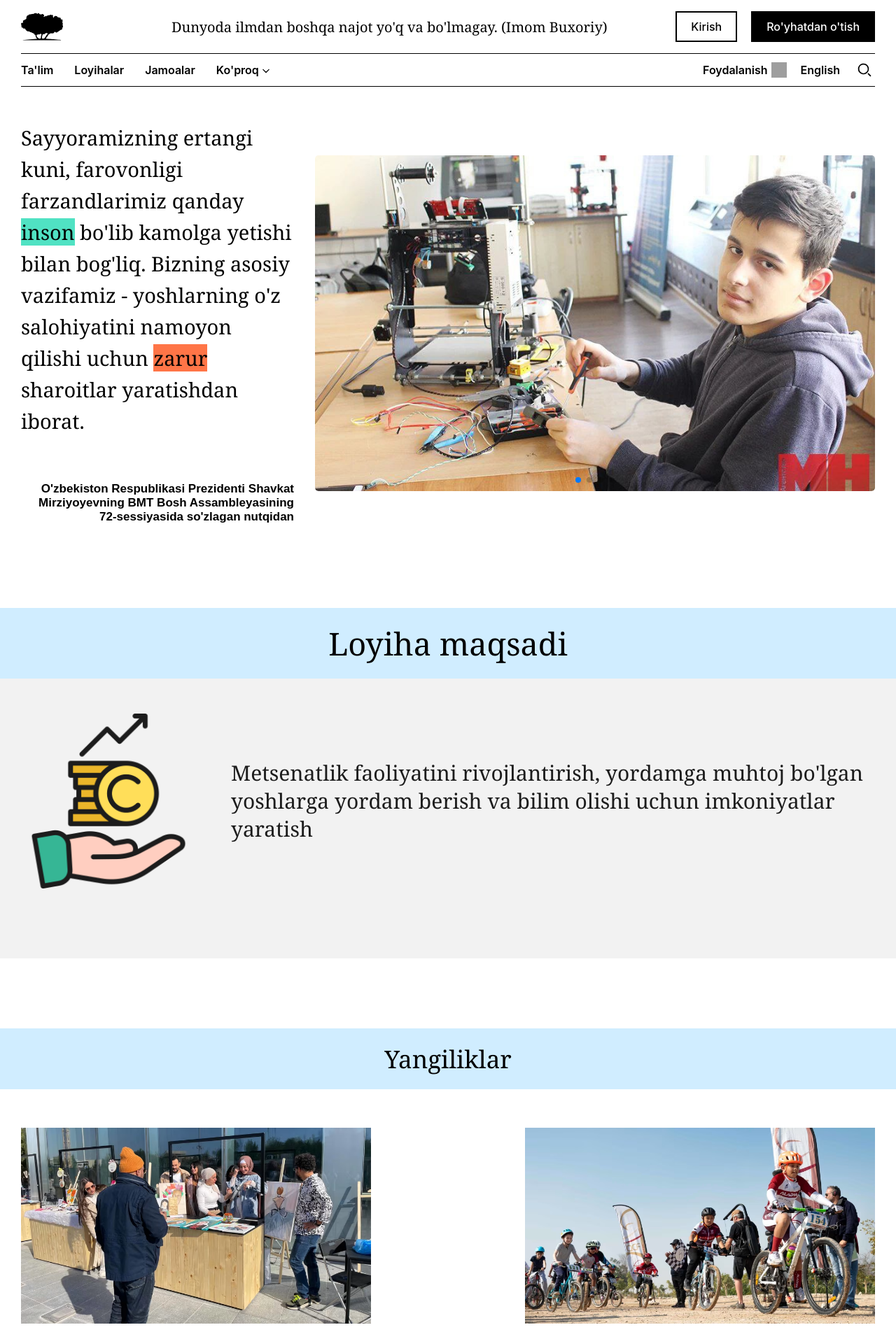
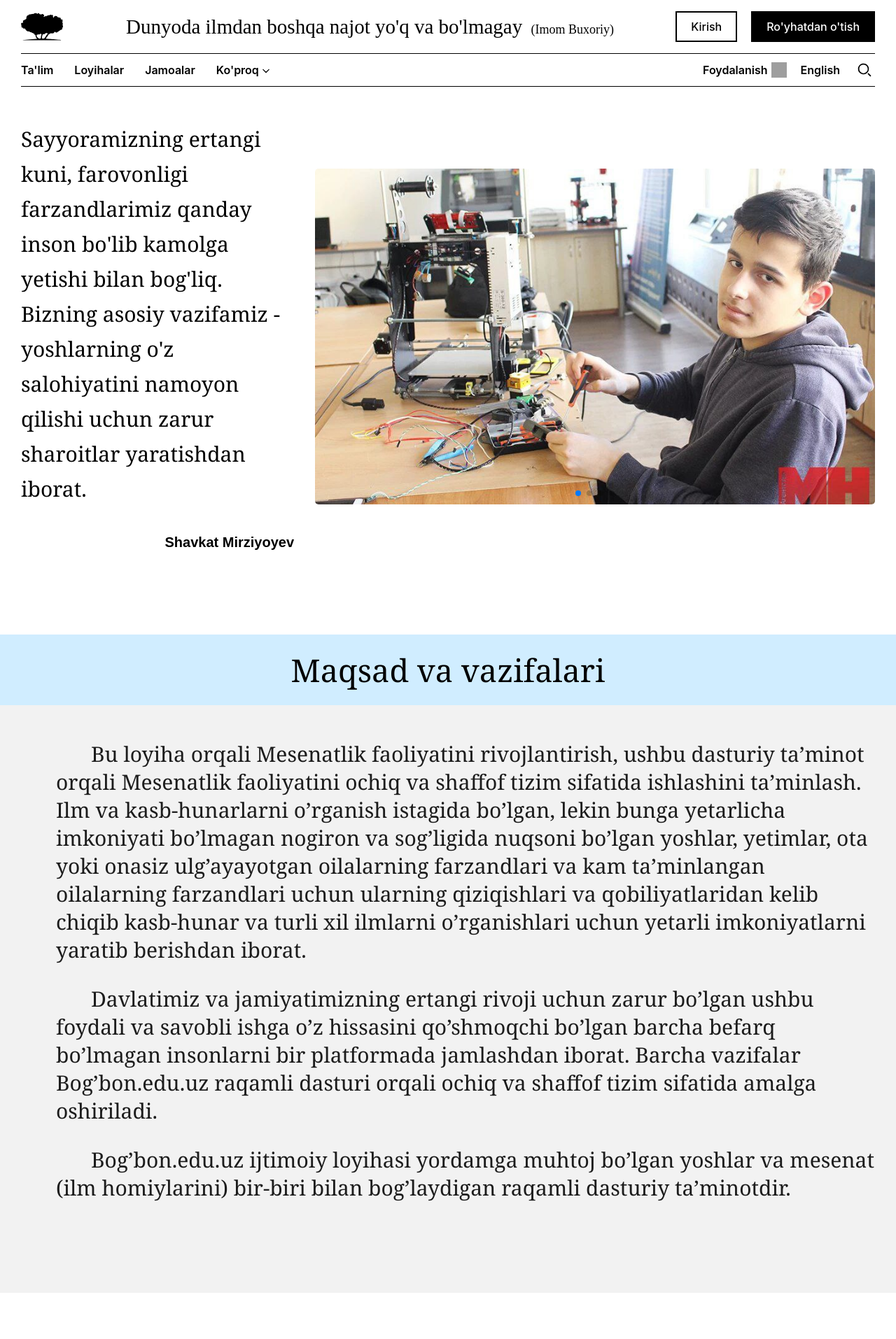
Before and after one commit to smuhammadaziz/bogbon, a React (Vite) app: page / in a window 1280 px wide. Shown: the top 1914 px of the page at 70% size. Built offline with nearby package versions, Linux system fonts and the light colour scheme; grey boxes are pictures that could not be loaded.

Commit message:
add: add all files

```diff
--- a/src/components/aim/aim.css
+++ b/src/components/aim/aim.css
@@ -15,10 +15,11 @@
 .aim__box {
   display: flex;
   align-items: center;
+  flex-direction: column;
   justify-content: space-between;
 }
 
-.aim__box p {
+.aim__box span {
   /* width: 400px; */
   text-align: left;
   margin-left: 50px;
@@ -26,4 +27,5 @@
   color: rgba(0, 0, 0, 0.885);
   font-family: Rza, Rza-fallback, Georgia, serif;
   line-height: 40px;
+  margin-bottom: 30px;
 }
--- a/src/components/aim/aim.jsx
+++ b/src/components/aim/aim.jsx
@@ -6,14 +6,32 @@ import aimImg from '../../assets/images/aim1.png';
 function Aim() {
   return (
     <div className='aim'>
-      <h2>Loyiha maqsadi</h2>
+      <h2>Maqsad va vazifalari</h2>
       <div className='container'>
         <div className='aim__box'>
-          <img src={aimImg} alt='aim image for bogbon' width='250' />
-          <p>
-            Metsenatlik faoliyatini rivojlantirish, yordamga muhtoj bo'lgan yoshlarga
-            yordam berish va bilim olishi uchun imkoniyatlar yaratish
-          </p>
+          {/* <img src={aimImg} alt='aim image for bogbon' width='250' /> */}
+          <span>
+            <span> {'    '} Bu</span> loyiha orqali Mesenatlik faoliyatini rivojlantirish,
+            ushbu dasturiy ta’minot orqali Mesenatlik faoliyatini ochiq va shaffof tizim
+            sifatida ishlashini ta’minlash. Ilm va kasb-hunarlarni o’rganish istagida
+            bo’lgan, lekin bunga yetarlicha imkoniyati bo’lmagan nogiron va sog’ligida
+            nuqsoni bo’lgan yoshlar, yetimlar, ota yoki onasiz ulg’ayayotgan oilalarning
+            farzandlari va kam ta’minlangan oilalarning farzandlari uchun ularning
+            qiziqishlari va qobiliyatlaridan kelib chiqib kasb-hunar va turli xil ilmlarni
+            o’rganishlari uchun yetarli imkoniyatlarni yaratib berishdan iborat.
+          </span>
+          <span>
+            <span>{'    '} Davlatimiz</span> va jamiyatimizning ertangi rivoji uchun zarur
+            bo’lgan ushbu foydali va savobli ishga o’z hissasini qo’shmoqchi bo’lgan
+            barcha befarq bo’lmagan insonlarni bir platformada jamlashdan iborat. Barcha
+            vazifalar Bog’bon.edu.uz raqamli dasturi orqali ochiq va shaffof tizim
+            sifatida amalga oshiriladi.
+          </span>
+          <span>
+            <span>{'    '} Bog’bon.edu.uz</span> ijtimoiy loyihasi yordamga muhtoj bo’lgan
+            yoshlar va mesenat (ilm homiylarini) bir-biri bilan bog’laydigan raqamli
+            dasturiy ta’minotdir.{' '}
+          </span>
         </div>
       </div>
     </div>
--- a/src/components/footer/footer.css
+++ b/src/components/footer/footer.css
@@ -1,6 +1,6 @@
 .footer {
   background-color: #f2f2f2;
-  margin-top: 100px;
+  margin-top: 200px;
 }
 
 .footer__top {
@@ -21,6 +21,7 @@
   font-size: 30px;
   color: black;
   font-weight: bold;
+  margin: 0 120px;
 }
 
 .footer__top__logo p {
@@ -29,6 +30,9 @@
   margin-top: 20px;
   font-family: 'PFDINSerif-Regular', Georgia, Times New Roman, Times, serif !important;
   line-height: 27px;
+  /* text-align: center; */
+  font-weight: bold;
+  margin-left: 70px;
 }
 
 .footer__top__logo p span:first-child {
@@ -42,7 +46,7 @@
 .footer__bottom {
   display: block;
   padding: 20px 0;
-  background-color: #fff;
+  background-color: #faf7f0;
 }
 
 .footer__bottom .container {
--- a/src/components/footer/footer.jsx
+++ b/src/components/footer/footer.jsx
@@ -20,10 +20,7 @@ function Footer() {
             <NavLink to='/' className='footer__top__logo__logo'>
               <img src={logoImg} alt='bogbon main logo' />
             </NavLink>
-            <p>
-              Sadaqaning afzali musulmon kishining <span>ilm</span> o‘rganib, so‘ng boshqa{' '}
-              musulmon <span>birodarlariga</span> ham o‘rgatishidir.
-            </p>
+            <p>bog'bon.edu.uz</p>
           </div>
           <div className='footer__top__links'>
             <ul>
--- a/src/components/header/header.css
+++ b/src/components/header/header.css
@@ -267,10 +267,15 @@
 }
 
 .header_top__box1 p {
-  font-size: 20px;
+  font-size: 29px;
   text-align: center;
   justify-content: center;
-  font-family: Rza, Rza-fallback, Georgia, serif;
-  margin-left: 115px;
+  font-family: 'Times New Roman', Times, serif;
+  margin-left: 50px;
   font-weight: 500;
 }
+
+.header_top__box1 p span {
+  font-size: 18px;
+  margin-left: 5px;
+}
--- a/src/components/header/header.jsx
+++ b/src/components/header/header.jsx
@@ -28,7 +28,9 @@ function Header() {
                 <img src={logoImg} alt='bogbon site logo' />
               </NavLink>
 
-              <p>Dunyoda ilmdan boshqa najot yo'q va bo'lmagay. (Imom Buxoriy)</p>
+              <p>
+                Dunyoda ilmdan boshqa najot yo'q va bo'lmagay <span>(Imom Buxoriy)</span>
+              </p>
             </div>
 
             <div className='header_top__box'>
--- a/src/components/intro/intro.css
+++ b/src/components/intro/intro.css
@@ -16,19 +16,19 @@
 }
 
 .intro_box1 h2 {
-  font-size: 29px;
+  font-size: 30px;
   font-family: Rza, Rza-fallback, Georgia, serif;
   text-align: left;
-  line-height: 45px;
+  line-height: 50px;
   margin-right: 30px;
 }
 
 .intro h4 {
   text-align: right;
   margin-right: 30px;
-  margin-top: 65px;
+  margin-top: 40px;
   color: rgb(0, 0, 0);
-  font-size: 17px;
+  font-size: 20px;
 }
 
 .intro_box1 h2 span:first-child {
--- a/src/components/intro/intro.jsx
+++ b/src/components/intro/intro.jsx
@@ -27,15 +27,11 @@ function Intro() {
             musulmon <span>birodarlariga</span> ham o‘rgatishidir.
           </h2> */}
           <h2>
-            Sayyoramizning ertangi kuni, farovonligi farzandlarimiz qanday{' '}
-            <span>inson</span> bo'lib kamolga yetishi bilan bog'liq. Bizning asosiy
-            vazifamiz - yoshlarning o'z salohiyatini namoyon qilishi uchun{' '}
-            <span>zarur</span> sharoitlar yaratishdan iborat.
+            Sayyoramizning ertangi kuni, farovonligi farzandlarimiz qanday inson bo'lib
+            kamolga yetishi bilan bog'liq. Bizning asosiy vazifamiz - yoshlarning o'z
+            salohiyatini namoyon qilishi uchun zarur sharoitlar yaratishdan iborat.
           </h2>
-          <h4>
-            O'zbekiston Respublikasi Prezidenti Shavkat Mirziyoyevning BMT Bosh
-            Assambleyasining 72-sessiyasida so'zlagan nutqidan
-          </h4>
+          <h4>Shavkat Mirziyoyev</h4>
         </div>
 
         <div className='intro_box2'>
@@ -43,7 +39,7 @@ function Intro() {
             loop={true}
             spaceBetween={30}
             autoplay={{
-              delay: 4000,
+              delay: 3000,
               disableOnInteraction: false,
             }}
             cssMode={true}
--- a/src/pages/home/home.jsx
+++ b/src/pages/home/home.jsx
@@ -22,7 +22,7 @@ function Home() {
         <Aim />
         <News />
         <Statistics />
-        <Latest />
+        {/* <Latest /> */}
         {/* <About /> */}
       </section>
 
```
